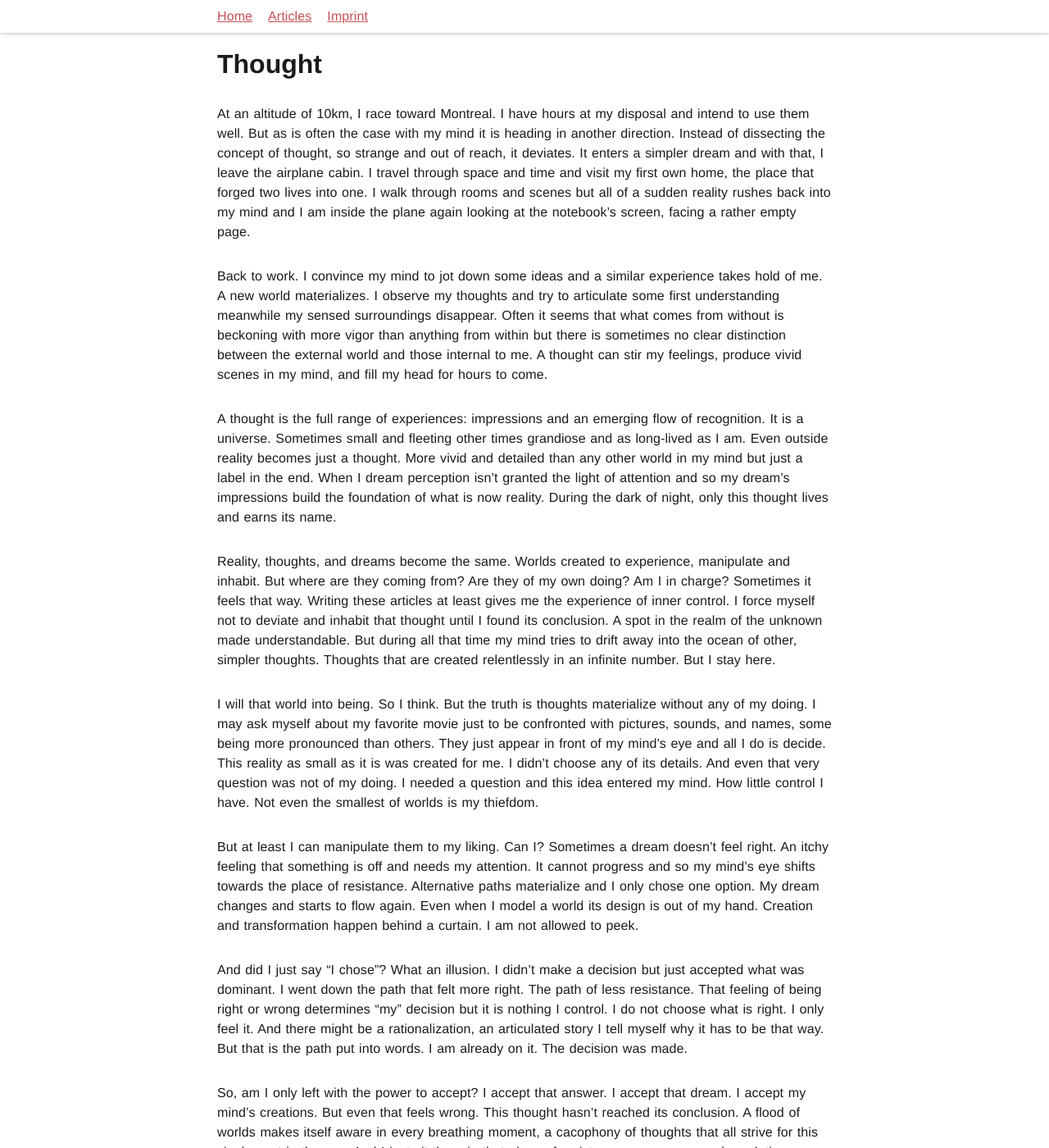
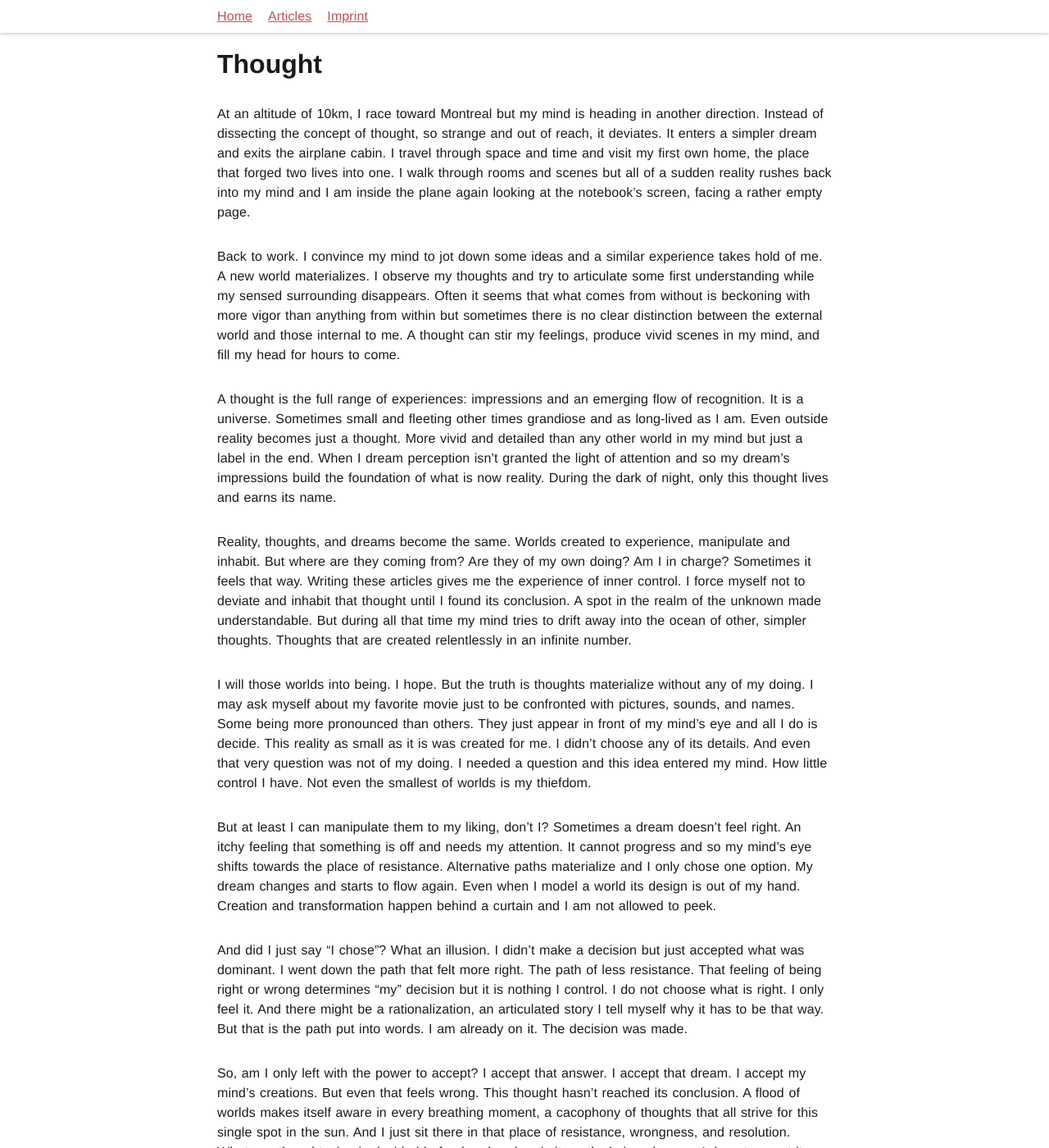
Before and after one commit to pheymann/paulheymann-website, a Jekyll site: the page built from _posts/reality-truth-and-the-good-life/2023-01-03-thought-and-self.md, in a window 1280 px wide and 1400 px high. Shown: the whole window at 82% size. Built offline with Jekyll 4.4.1, drawn with Linux system fonts in a browser that asks for light colours; some of the changed text lies outside the part shown.

Commit message:
blog:mom: adjust thought

```diff
--- a/_posts/reality-truth-and-the-good-life/2023-01-03-thought-and-self.md
+++ b/_posts/reality-truth-and-the-good-life/2023-01-03-thought-and-self.md
@@ -10,21 +10,21 @@ meta_keywords: philosophy truth attention
 
 {% include reality_series_article_links.md %}
 
-At an altitude of 10km, I race toward Montreal. I have hours at my disposal and intend to use them well. But as is often the case with my mind it is heading in another direction. Instead of dissecting the concept of thought, so strange and out of reach, it deviates. It enters a simpler dream and with that, I leave the airplane cabin. I travel through space and time and visit my first own home, the place that forged two lives into one. I walk through rooms and scenes but all of a sudden reality rushes back into my mind and I am inside the plane again looking at the notebook’s screen, facing a rather empty page.
+At an altitude of 10km, I race toward Montreal but my mind is heading in another direction. Instead of dissecting the concept of thought, so strange and out of reach, it deviates. It enters a simpler dream and exits the airplane cabin. I travel through space and time and visit my first own home, the place that forged two lives into one. I walk through rooms and scenes but all of a sudden reality rushes back into my mind and I am inside the plane again looking at the notebook’s screen, facing a rather empty page.
 
-Back to work. I convince my mind to jot down some ideas and a similar experience takes hold of me. A new world materializes. I observe my thoughts and try to articulate some first understanding meanwhile my sensed surroundings disappear. Often it seems that what comes from without is beckoning with more vigor than anything from within but there is sometimes no clear distinction between the external world and those internal to me. A thought can stir my feelings, produce vivid scenes in my mind, and fill my head for hours to come.
+Back to work. I convince my mind to jot down some ideas and a similar experience takes hold of me. A new world materializes. I observe my thoughts and try to articulate some first understanding while my sensed surrounding disappears. Often it seems that what comes from without is beckoning with more vigor than anything from within but sometimes there is no clear distinction between the external world and those internal to me. A thought can stir my feelings, produce vivid scenes in my mind, and fill my head for hours to come.
 
 A thought is the full range of experiences: impressions and an emerging flow of recognition. It is a universe. Sometimes small and fleeting other times grandiose and as long-lived as I am. Even outside reality becomes just a thought. More vivid and detailed than any other world in my mind but just a label in the end. When I dream perception isn’t granted the light of attention and so my dream’s impressions build the foundation of what is now reality. During the dark of night, only this thought lives and earns its name.
 
-Reality, thoughts, and dreams become the same. Worlds created to experience, manipulate and inhabit. But where are they coming from? Are they of my own doing? Am I in charge? Sometimes it feels that way. Writing these articles at least gives me the experience of inner control. I force myself not to deviate and inhabit that thought until I found its conclusion. A spot in the realm of the unknown made understandable. But during all that time my mind tries to drift away into the ocean of other, simpler thoughts. Thoughts that are created relentlessly in an infinite number. But I stay here.
+Reality, thoughts, and dreams become the same. Worlds created to experience, manipulate and inhabit. But where are they coming from? Are they of my own doing? Am I in charge? Sometimes it feels that way. Writing these articles gives me the experience of inner control. I force myself not to deviate and inhabit that thought until I found its conclusion. A spot in the realm of the unknown made understandable. But during all that time my mind tries to drift away into the ocean of other, simpler thoughts. Thoughts that are created relentlessly in an infinite number.
 
-I will that world into being. So I think. But the truth is thoughts materialize without any of my doing. I may ask myself about my favorite movie just to be confronted with pictures, sounds, and names, some being more pronounced than others. They just appear in front of my mind’s eye and all I do is decide. This reality as small as it is was created for me. I didn’t choose any of its details. And even that very question was not of my doing. I needed a question and this idea entered my mind. How little control I have. Not even the smallest of worlds is my thiefdom.
+I will those worlds into being. I hope. But the truth is thoughts materialize without any of my doing. I may ask myself about my favorite movie just to be confronted with pictures, sounds, and names. Some being more pronounced than others. They just appear in front of my mind’s eye and all I do is decide. This reality as small as it is was created for me. I didn’t choose any of its details. And even that very question was not of my doing. I needed a question and this idea entered my mind. How little control I have. Not even the smallest of worlds is my thiefdom.
 
-But at least I can manipulate them to my liking. Can I? Sometimes a dream doesn’t feel right. An itchy feeling that something is off and needs my attention. It cannot progress and so my mind’s eye shifts towards the place of resistance. Alternative paths materialize and I only chose one option. My dream changes and starts to flow again. Even when I model a world its design is out of my hand. Creation and transformation happen behind a curtain. I am not allowed to peek.
+But at least I can manipulate them to my liking, don’t I? Sometimes a dream doesn’t feel right. An itchy feeling that something is off and needs my attention. It cannot progress and so my mind’s eye shifts towards the place of resistance. Alternative paths materialize and I only chose one option. My dream changes and starts to flow again. Even when I model a world its design is out of my hand. Creation and transformation happen behind a curtain and I am not allowed to peek.
 
 And did I just say “I chose”? What an illusion. I didn’t make a decision but just accepted what was dominant. I went down the path that felt more right. The path of less resistance. That feeling of being right or wrong determines “my” decision but it is nothing I control. I do not choose what is right. I only feel it. And there might be a rationalization, an articulated story I tell myself why it has to be that way. But that is the path put into words. I am already on it. The decision was made.
 
-So, am I only left with the power to accept? I accept that answer. I accept that dream. I accept my mind’s creations. But even that feels wrong. This thought hasn’t reached its conclusion. A flood of worlds makes itself aware in every breathing moment, a cacophony of thoughts that all strive for this single spot in the sun. And I just sit there in that place of resistance, wrongness, and resolution. Whatever thought wins is decided beforehand and so is its path. A rigged game. I do not accept. There is nothing left for me to do except experience consciousness.
+So, am I only left with the power to accept? I accept that answer. I accept that dream. I accept my mind’s creations. But even that feels wrong. This thought hasn’t reached its conclusion. A flood of worlds makes itself aware in every breathing moment, a cacophony of thoughts that all strive for this single spot in the sun. And I just sit there in that place of resistance, wrongness, and resolution. Whatever thought wins is decided beforehand and so is its path. A rigged game. I do not accept it. There is nothing left for me to do except experience consciousness.
 
 And with that, I come to the bitter conclusion that I do not force my mind back into the struggle of complicated thought. No. This inner voice - yet another dream - pierces through and pronounces that I shall return to the struggle. Why? Because there is a profound feeling accompanying this command. A feeling of necessity that is controlling the light of attention. And so I write these essays not because I want to but because I have to.
 
```
